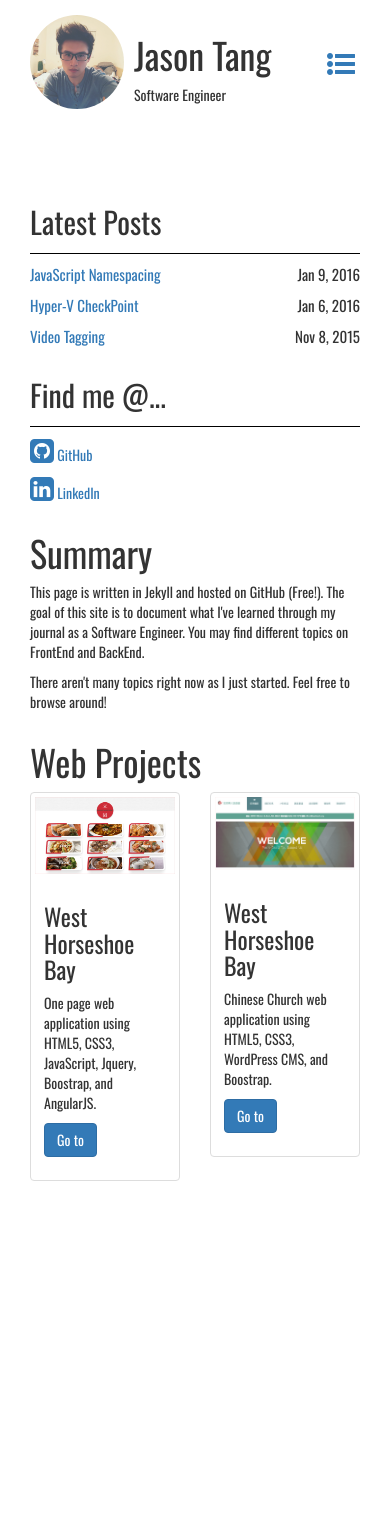
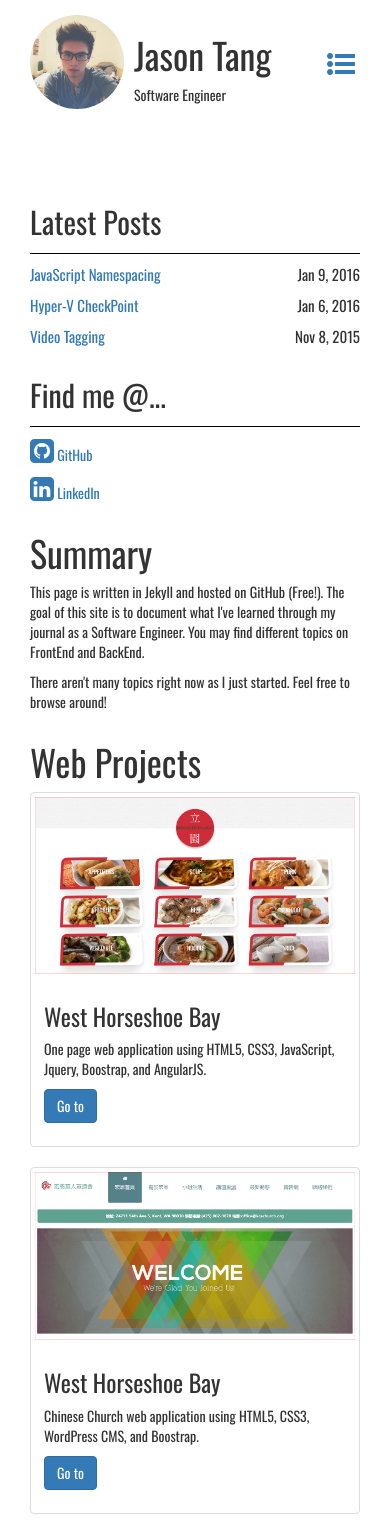
Before and after one commit to tang-jason/tang-jason.github.io, a Jekyll site: the page built from index.html, in a window 390 px wide. Built offline with Jekyll 4.4.1, drawn with Linux system fonts in a browser that asks for light colours; nearby versions of some CDN libraries; before the commit the page ends 1201 px from its top, so only the background shows below that.

Commit message:
full width in smaller/mobile

```diff
--- a/css/style.css
+++ b/css/style.css
@@ -134,6 +134,12 @@ html, body {
 .jt-page-wrapper {
 	padding-left: 15px;
 }
+.btn-primary {
+	transition: 0.3s linear;
+}
+.btn-primary:hover {
+	background-color: #ce2c38;
+}
 
 
 /* media quieres */
--- a/index.html
+++ b/index.html
@@ -53,7 +53,7 @@ lang: en-us
 		<div class="col-xs-12">
 			<h1>Web Projects</h1>
 		</div>
-		<div class="col-xs-6">
+		<div class="col-xs-12 col-sm-6">
 			<div class="thumbnail">
 				<a target="_blank" href="http://westhorseshoebay.com/">
 					<img src="/img/whb.png" alt="picture of west horseshoe bay resturant" />
@@ -65,7 +65,7 @@ lang: en-us
 				</div>
 			</div>
 		</div>
-		<div class="col-xs-6">
+		<div class="col-xs-12 col-sm-6">
 			<div class="thumbnail">
 				<a target="_blank" href="http://new.kcachurch.org/">
 					<img src="/img/kcac.png" alt="picture of Kent Chinese Alliance Church" />
```
Also changed, not shown: 2 other files.
